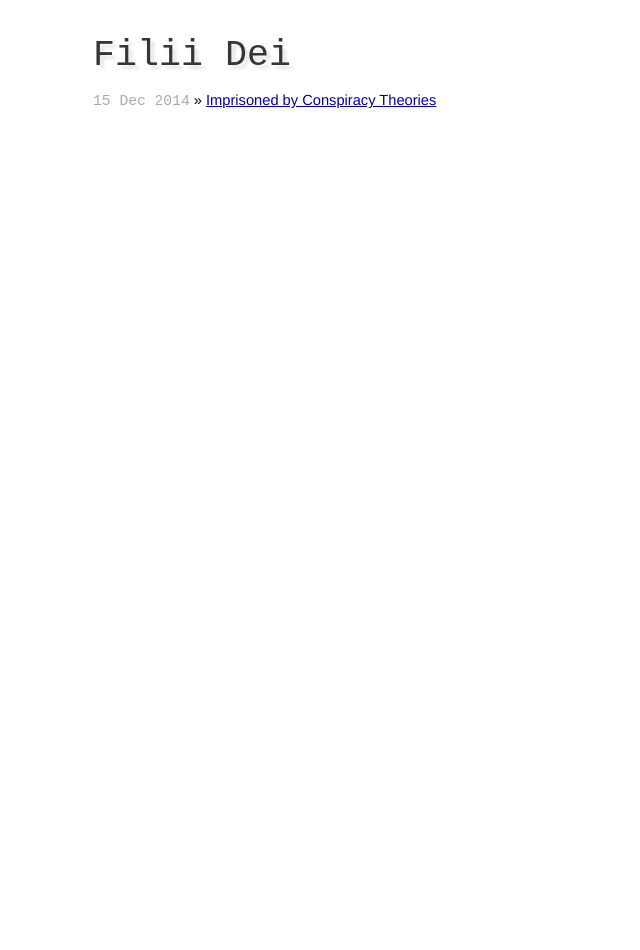
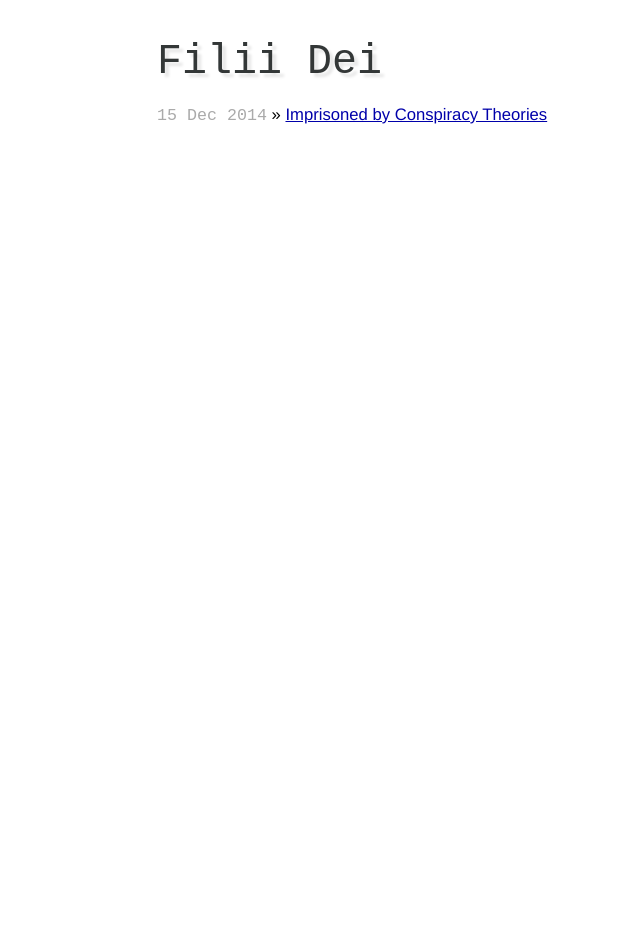
Before and after one commit to afrikatoliek/afrikatoliek.github.io, a Jekyll site: the page built from index.html, in a window 1280 px wide. Shown: the whole page, without its empty margins (35-675 px from the left). Built offline with Jekyll 4.4.1, drawn with Linux system fonts in a browser that asks for light colours; nearby versions of some CDN libraries; some web fonts are replaced.

Commit message:
Readability adjustments.

```diff
--- a/css/screen.css
+++ b/css/screen.css
@@ -63,9 +63,9 @@ ul.posts {
   }
 
 .site {
-  font-size: 110%;
+  font-size: 125%;
   text-align: justify;
-  width: 80%;
+  width: 70%;
   margin: 3em auto 2em auto;
   line-height: 1.5em;
 }
```
